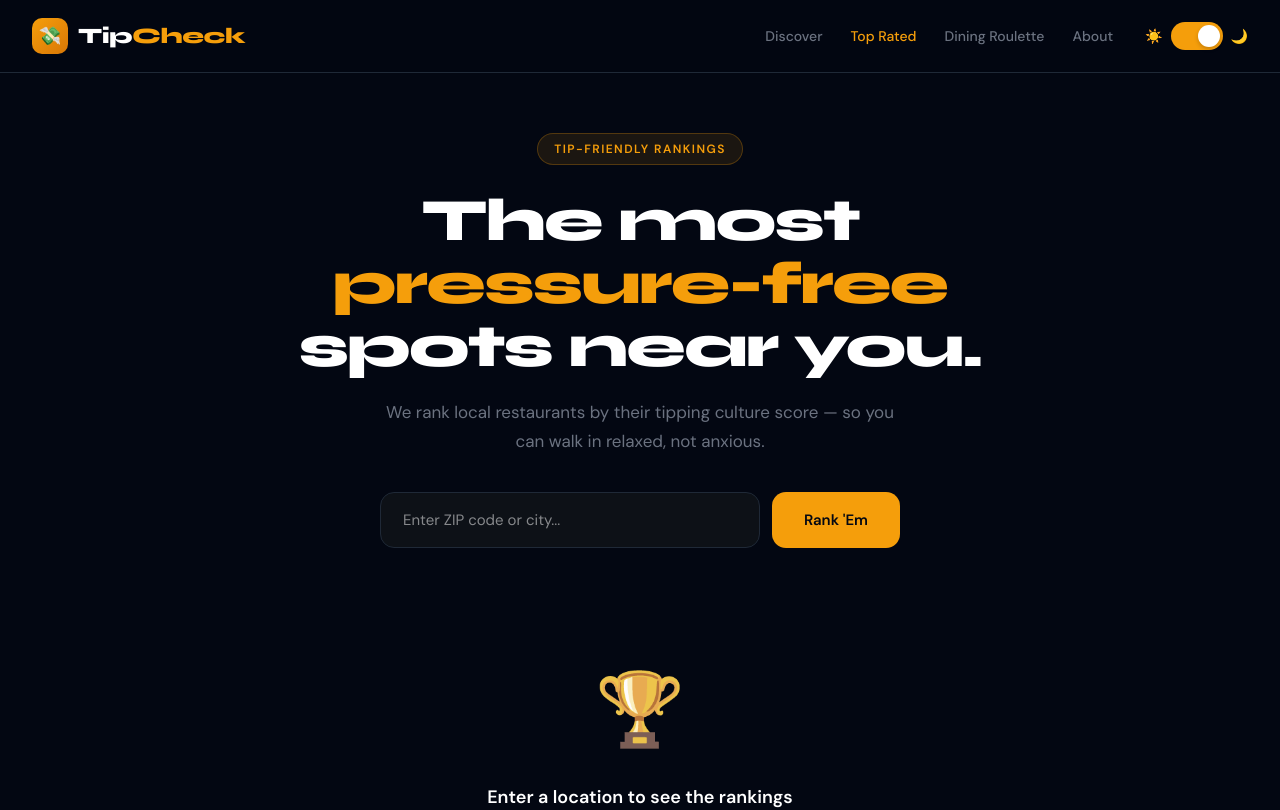
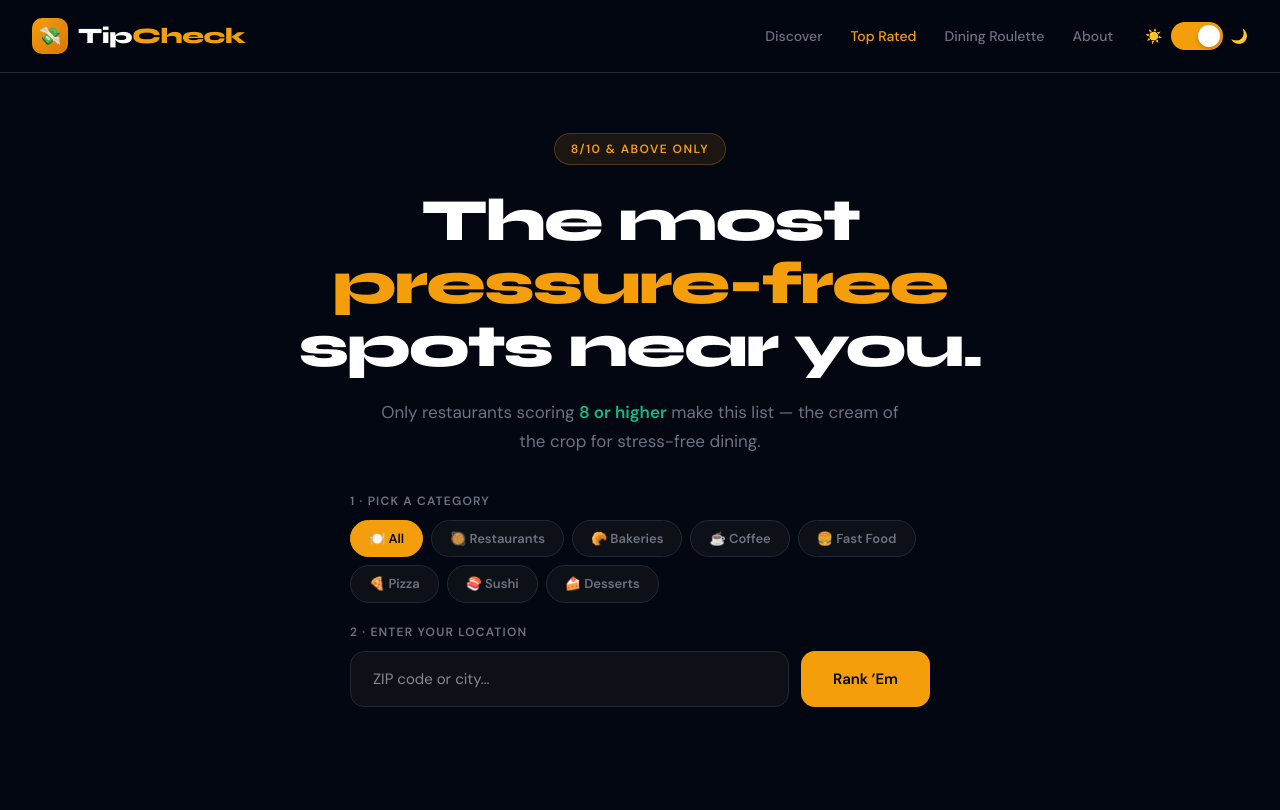
Before and after one commit to pablofelipeduque-del/Tipcheck, a Next.js app: page /top-rated in a window 1280 px wide. Shown: the top 810 px of the page. Built offline with nearby package versions, Linux system fonts and the light colour scheme.

Commit message:
categories + zip flow on discover; top-rated now 8+ only with category filter

```diff
--- a/app/page.tsx
+++ b/app/page.tsx
@@ -91,8 +91,6 @@ export default function Home() {
   const border = dark ? "#1f2937" : "#e5e7eb";
   const text = dark ? "#ffffff" : "#111827";
   const muted = dark ? "#6b7280" : "#9ca3af";
-  const subtle = dark ? "#111827" : "#f3f4f6";
-
   async function handleSearch() {
     if (!zip.trim()) return;
     setIsLoading(true);
@@ -174,14 +172,41 @@ onMouseLeave={(e) => (e.currentTarget as HTMLAnchorElement).style.color = muted}
               Find great places.<br />
               <span style={{ color: "#f59e0b" }}>Skip the tip guilt.</span>
             </h1>
-            <p style={{ color: muted, fontSize: "17px", maxWidth: "480px", marginBottom: "40px", lineHeight: 1.7 }}>
+            <p style={{ color: muted, fontSize: "17px", maxWidth: "480px", marginBottom: "28px", lineHeight: 1.7 }}>
               Discover top-rated restaurants, bakeries, and cafés near you — with real tipping culture scores so you always know what to expect.
+            </p>
+
+            {/* Step 1 – Category */}
+            <div style={{ marginBottom: "16px" }}>
+              <p style={{ fontSize: "12px", fontWeight: 700, color: muted, textTransform: "uppercase", letterSpacing: "0.1em", marginBottom: "10px" }}>
+                1 · Pick a category
+              </p>
+              <div style={{ display: "flex", gap: "8px", flexWrap: "wrap" }}>
+                {categories.map((cat) => (
+                  <button key={cat.label} className="cat-btn"
+                    onClick={() => setActiveCategory(cat.label)}
+                    style={{
+                      background: activeCategory === cat.label ? "#f59e0b" : surface,
+                      color: activeCategory === cat.label ? "#030712" : muted,
+                      borderColor: activeCategory === cat.label ? "#f59e0b" : border,
+                    }}
+                  >
+                    {cat.icon} {cat.label}
+                  </button>
+                ))}
+              </div>
+            </div>
+
+            {/* Step 2 – ZIP */}
+            <div style={{ marginBottom: "24px" }}>
+              <p style={{ fontSize: "12px", fontWeight: 700, color: muted, textTransform: "uppercase", letterSpacing: "0.1em", marginBottom: "10px" }}>
+                2 · Enter your location
               </p>
               <div style={{ display: "flex", gap: "12px", maxWidth: "520px" }}>
                 <input
                   className="search-input"
                   type="text"
-                placeholder="Enter ZIP code or city..."
+                  placeholder="ZIP code or city..."
                   value={zip}
                   onChange={(e) => setZip(e.target.value)}
                   onKeyDown={(e) => e.key === "Enter" && handleSearch()}
@@ -191,9 +216,10 @@ onMouseLeave={(e) => (e.currentTarget as HTMLAnchorElement).style.color = muted}
                   {isLoading ? "Searching..." : "Search"}
                 </button>
               </div>
+            </div>
             {hasSearched && !error && (
               <p style={{ color: muted, fontSize: "13px", marginTop: "14px" }}>
-                Showing <span style={{ color: "#f59e0b", fontWeight: 600 }}>"{zip}"</span> · {places.length} places found
+                Showing <span style={{ color: "#f59e0b", fontWeight: 600 }}>&ldquo;{zip}&rdquo;</span> · {places.length} places found
               </p>
             )}
             {error && <p style={{ color: "#ef4444", fontSize: "13px", marginTop: "14px" }}>{error}</p>}
@@ -216,24 +242,6 @@ onMouseLeave={(e) => (e.currentTarget as HTMLAnchorElement).style.color = muted}
             ))}
           </div>
         </div>
-
-        {/* Categories */}
-        <section style={{ padding: "32px 32px 24px", maxWidth: "1200px", margin: "0 auto" }}>
-          <div style={{ display: "flex", gap: "10px", flexWrap: "wrap" }}>
-            {categories.map((cat) => (
-              <button key={cat.label} className="cat-btn"
-                onClick={() => setActiveCategory(cat.label)}
-                style={{
-                  background: activeCategory === cat.label ? "#f59e0b" : surface,
-                  color: activeCategory === cat.label ? "#030712" : muted,
-                  borderColor: activeCategory === cat.label ? "#f59e0b" : border,
-                }}
-              >
-                {cat.icon} {cat.label}
-              </button>
-            ))}
-          </div>
-        </section>
 
         {/* Results */}
         <section style={{ padding: "0 32px 80px", maxWidth: "1200px", margin: "0 auto" }}>
@@ -268,7 +276,7 @@ onMouseLeave={(e) => (e.currentTarget as HTMLAnchorElement).style.color = muted}
                   <p style={{ color: muted, fontSize: "12px", marginBottom: "4px" }}>📍 {place.address}</p>
                   <p style={{ color: muted, fontSize: "12px" }}>💬 {place.reviews.toLocaleString()} reviews</p>
                   <TipMeter score={place.tipScore} dark={dark} />
-                  <p style={{ color: muted, fontSize: "12px", marginTop: "12px", fontStyle: "italic", lineHeight: 1.5 }}>"{place.tip}"</p>
+                  <p style={{ color: muted, fontSize: "12px", marginTop: "12px", fontStyle: "italic", lineHeight: 1.5 }}>&ldquo;{place.tip}&rdquo;</p>
                 </div>
               ))}
             </div>
--- a/app/top-rated/page.jsx
+++ b/app/top-rated/page.jsx
@@ -5,17 +5,29 @@ import FloatingParticles from "../components/FloatingParticles";
 import { useTheme } from "../components/useTheme";
 
 const MEDAL = ["🥇", "🥈", "🥉"];
+const MIN_SCORE = 8;
 
-function TipBar({ score }) {
-  const color = score >= 7 ? "#10b981" : score >= 4 ? "#f59e0b" : "#ef4444";
-  const label = score >= 7 ? "Friendly" : score >= 4 ? "Moderate" : "Pressured";
+const CATEGORIES = [
+  { label: "All", icon: "🍽️" },
+  { label: "Restaurants", icon: "🥘" },
+  { label: "Bakeries", icon: "🥐" },
+  { label: "Coffee", icon: "☕" },
+  { label: "Fast Food", icon: "🍔" },
+  { label: "Pizza", icon: "🍕" },
+  { label: "Sushi", icon: "🍣" },
+  { label: "Desserts", icon: "🍰" },
+];
+
+function TipBar({ score, dark }) {
+  const color = score >= 8 ? "#10b981" : score >= 6 ? "#f59e0b" : "#ef4444";
+  const label = score >= 8 ? "Excellent" : score >= 6 ? "Friendly" : "Moderate";
   return (
     <div style={{ flex: 1 }}>
       <div style={{ display: "flex", justifyContent: "space-between", fontSize: "11px", marginBottom: "5px" }}>
-        <span style={{ color: "#6b7280", textTransform: "uppercase", letterSpacing: "0.05em", fontWeight: 600 }}>Tip Culture</span>
+        <span style={{ color: dark ? "#6b7280" : "#9ca3af", textTransform: "uppercase", letterSpacing: "0.05em", fontWeight: 600 }}>Tip Culture</span>
         <span style={{ color, fontWeight: 700 }}>{label} · {score}/10</span>
       </div>
-      <div style={{ width: "100%", background: "#1f2937", borderRadius: "999px", height: "6px" }}>
+      <div style={{ width: "100%", background: dark ? "#1f2937" : "#e5e7eb", borderRadius: "999px", height: "6px" }}>
         <div style={{ width: `${score * 10}%`, background: color, height: "6px", borderRadius: "999px", transition: "width 0.6s ease" }} />
       </div>
     </div>
@@ -26,6 +38,7 @@ export default function TopRatedPage() {
   const router = useRouter();
   const { dark, toggle: toggleDark } = useTheme();
   const [zip, setZip] = useState("");
+  const [activeCategory, setActiveCategory] = useState("All");
   const [places, setPlaces] = useState([]);
   const [isLoading, setIsLoading] = useState(false);
   const [hasSearched, setHasSearched] = useState(false);
@@ -43,15 +56,18 @@ export default function TopRatedPage() {
     setHasSearched(false);
     setError("");
     try {
-      const res = await fetch(`/api/search?query=${encodeURIComponent("restaurants in " + zip)}`);
+      const category = activeCategory === "All" ? "restaurants" : activeCategory;
+      const res = await fetch(`/api/search?query=${encodeURIComponent(category + " in " + zip)}`);
       const data = await res.json();
       if (data.error) {
         setError("Something went wrong. Please try again.");
         setPlaces([]);
       } else {
-        // Sort by tipScore descending
-        const sorted = [...data.places].sort((a, b) => b.tipScore - a.tipScore);
-        setPlaces(sorted);
+        // Only keep 8+ scores, then sort descending
+        const filtered = data.places
+          .filter((p) => p.tipScore >= MIN_SCORE)
+          .sort((a, b) => b.tipScore - a.tipScore);
+        setPlaces(filtered);
       }
     } catch {
       setError("Could not connect. Check your connection and try again.");
@@ -60,7 +76,6 @@ export default function TopRatedPage() {
     setIsLoading(false);
     setHasSearched(true);
   }
-
 
   return (
     <>
@@ -74,6 +89,8 @@ export default function TopRatedPage() {
         .search-btn { background: #f59e0b; color: #030712; font-weight: 700; padding: 16px 32px; border-radius: 14px; border: none; cursor: pointer; font-size: 15px; font-family: 'DM Sans', sans-serif; transition: all 0.2s; white-space: nowrap; }
         .search-btn:hover:not(:disabled) { background: #fbbf24; transform: translateY(-1px); }
         .search-btn:disabled { opacity: 0.5; cursor: not-allowed; }
+        .cat-btn { padding: 8px 18px; border-radius: 999px; font-size: 13px; font-weight: 600; cursor: pointer; transition: all 0.2s; font-family: 'DM Sans', sans-serif; border: 1px solid; }
+        .cat-btn:hover { transform: translateY(-1px); }
         .rank-row { border-radius: 20px; padding: 20px 24px; transition: all 0.25s; cursor: pointer; display: flex; align-items: center; gap: 20px; }
         .rank-row:hover { transform: translateX(4px); }
         @keyframes spin { to { transform: rotate(360deg); } }
@@ -116,37 +133,69 @@ export default function TopRatedPage() {
         {/* Hero */}
         <section style={{ maxWidth: "860px", margin: "0 auto", padding: "60px 32px 48px", textAlign: "center" }}>
           <div style={{ display: "inline-block", background: "rgba(245,158,11,0.1)", border: "1px solid rgba(245,158,11,0.25)", borderRadius: "999px", padding: "6px 16px", fontSize: "12px", fontWeight: 700, color: "#f59e0b", letterSpacing: "0.12em", textTransform: "uppercase", marginBottom: "24px" }}>
-            Tip-Friendly Rankings
+            8/10 &amp; Above Only
           </div>
           <h1 style={{ fontFamily: "'Syne', sans-serif", fontSize: "clamp(36px, 5vw, 60px)", fontWeight: 800, lineHeight: 1.05, letterSpacing: "-2px", marginBottom: "20px", color: text }}>
             The most <span style={{ color: "#f59e0b" }}>pressure-free</span><br />spots near you.
           </h1>
           <p style={{ color: muted, fontSize: "17px", maxWidth: "520px", margin: "0 auto 36px", lineHeight: 1.7 }}>
-            We rank local restaurants by their tipping culture score — so you can walk in relaxed, not anxious.
+            Only restaurants scoring <strong style={{ color: "#10b981" }}>8 or higher</strong> make this list — the cream of the crop for stress-free dining.
           </p>
 
-          {/* Search */}
-          <div style={{ display: "flex", gap: "12px", maxWidth: "520px", margin: "0 auto" }}>
+          {/* Step 1 — Category */}
+          <div style={{ marginBottom: "20px", textAlign: "left", maxWidth: "580px", margin: "0 auto 20px" }}>
+            <p style={{ fontSize: "12px", fontWeight: 700, color: muted, textTransform: "uppercase", letterSpacing: "0.1em", marginBottom: "10px" }}>
+              1 · Pick a category
+            </p>
+            <div style={{ display: "flex", gap: "8px", flexWrap: "wrap" }}>
+              {CATEGORIES.map((cat) => (
+                <button key={cat.label} className="cat-btn"
+                  onClick={() => setActiveCategory(cat.label)}
+                  style={{
+                    background: activeCategory === cat.label ? "#f59e0b" : surface,
+                    color: activeCategory === cat.label ? "#030712" : muted,
+                    borderColor: activeCategory === cat.label ? "#f59e0b" : border,
+                  }}
+                >
+                  {cat.icon} {cat.label}
+                </button>
+              ))}
+            </div>
+          </div>
+
+          {/* Step 2 — ZIP */}
+          <div style={{ maxWidth: "580px", margin: "0 auto", textAlign: "left" }}>
+            <p style={{ fontSize: "12px", fontWeight: 700, color: muted, textTransform: "uppercase", letterSpacing: "0.1em", marginBottom: "10px" }}>
+              2 · Enter your location
+            </p>
+            <div style={{ display: "flex", gap: "12px" }}>
               <input
                 className="search-input"
                 type="text"
-              placeholder="Enter ZIP code or city..."
+                placeholder="ZIP code or city..."
                 value={zip}
                 onChange={(e) => setZip(e.target.value)}
                 onKeyDown={(e) => e.key === "Enter" && handleSearch()}
                 style={{ background: surface, border: `1px solid ${border}`, color: text }}
               />
               <button className="search-btn" onClick={handleSearch} disabled={isLoading}>
-              {isLoading ? "Searching..." : "Rank 'Em"}
+                {isLoading ? "Searching..." : "Rank \u2019Em"}
               </button>
             </div>
 
             {hasSearched && !error && places.length > 0 && (
               <p style={{ color: muted, fontSize: "13px", marginTop: "14px" }}>
-              Ranked <span style={{ color: "#f59e0b", fontWeight: 600 }}>{places.length} places</span> in &ldquo;{zip}&rdquo; by tip friendliness
+                Found <span style={{ color: "#10b981", fontWeight: 600 }}>{places.length} elite spot{places.length !== 1 ? "s" : ""}</span> scoring 8+ in &ldquo;{zip}&rdquo;
+                {activeCategory !== "All" && <span> · <span style={{ color: "#f59e0b" }}>{activeCategory}</span></span>}
+              </p>
+            )}
+            {hasSearched && !error && places.length === 0 && (
+              <p style={{ color: muted, fontSize: "13px", marginTop: "14px" }}>
+                No 8+ spots found. Try a different location or category.
               </p>
             )}
             {error && <p style={{ color: "#ef4444", fontSize: "13px", marginTop: "14px" }}>{error}</p>}
+          </div>
         </section>
 
         {/* Results */}
@@ -155,15 +204,7 @@ export default function TopRatedPage() {
           {isLoading && (
             <div style={{ textAlign: "center", padding: "80px 0" }}>
               <div className="spinner" />
-              <p style={{ color: muted, fontSize: "16px", fontWeight: 500 }}>Ranking places near you...</p>
-            </div>
-          )}
-
-          {!isLoading && hasSearched && places.length === 0 && !error && (
-            <div style={{ textAlign: "center", padding: "80px 0", color: muted }}>
-              <p style={{ fontSize: "48px", marginBottom: "16px" }}>🏆</p>
-              <p style={{ fontSize: "18px", fontWeight: 600, color: text }}>No results found.</p>
-              <p style={{ fontSize: "14px", marginTop: "8px" }}>Try a different ZIP or city name.</p>
+              <p style={{ color: muted, fontSize: "16px", fontWeight: 500 }}>Hunting for elite spots...</p>
             </div>
           )}
 
@@ -171,7 +212,7 @@ export default function TopRatedPage() {
             <div style={{ display: "flex", flexDirection: "column", gap: "12px" }}>
               {places.map((place, i) => {
                 const isTop = i === 0;
-                const tipColor = place.tipScore >= 7 ? "#10b981" : place.tipScore >= 4 ? "#f59e0b" : "#ef4444";
+                const tipColor = "#10b981"; // all are 8+, always green
                 const glowStyle = isTop ? { boxShadow: "0 0 0 1px rgba(245,158,11,0.4), 0 12px 40px rgba(245,158,11,0.1)" } : {};
 
                 return (
@@ -188,7 +229,7 @@ export default function TopRatedPage() {
                     }}
                     onClick={() => router.push(`/restaurant/${place.id}`)}
                   >
-                    {/* Rank number */}
+                    {/* Rank */}
                     <div style={{ minWidth: "48px", textAlign: "center" }}>
                       {i < 3 ? (
                         <span style={{ fontSize: "28px" }}>{MEDAL[i]}</span>
@@ -218,7 +259,7 @@ export default function TopRatedPage() {
                         📍 {place.address} · 💬 {place.reviews.toLocaleString()} reviews
                       </p>
 
-                      <TipBar score={place.tipScore} />
+                      <TipBar score={place.tipScore} dark={dark} />
 
                       {place.tip && (
                         <p style={{ color: muted, fontSize: "12px", fontStyle: "italic", marginTop: "8px", lineHeight: 1.5 }}>
@@ -235,9 +276,9 @@ export default function TopRatedPage() {
           {/* Empty state before search */}
           {!hasSearched && !isLoading && (
             <div style={{ textAlign: "center", padding: "60px 0", color: muted }}>
-              <div style={{ fontSize: "72px", marginBottom: "20px", filter: "grayscale(0.3)" }}>🏆</div>
-              <p style={{ fontSize: "18px", fontWeight: 600, color: text, marginBottom: "8px" }}>Enter a location to see the rankings</p>
-              <p style={{ fontSize: "14px" }}>We&apos;ll sort every restaurant by how pressure-free their tipping experience is.</p>
+              <div style={{ fontSize: "72px", marginBottom: "20px" }}>🏆</div>
+              <p style={{ fontSize: "18px", fontWeight: 600, color: text, marginBottom: "8px" }}>Pick a category &amp; enter a location</p>
+              <p style={{ fontSize: "14px" }}>We&apos;ll surface only the places with an 8/10 or higher tip culture score.</p>
             </div>
           )}
         </section>
```
Lines whose indentation alone changed are shown as unchanged.
